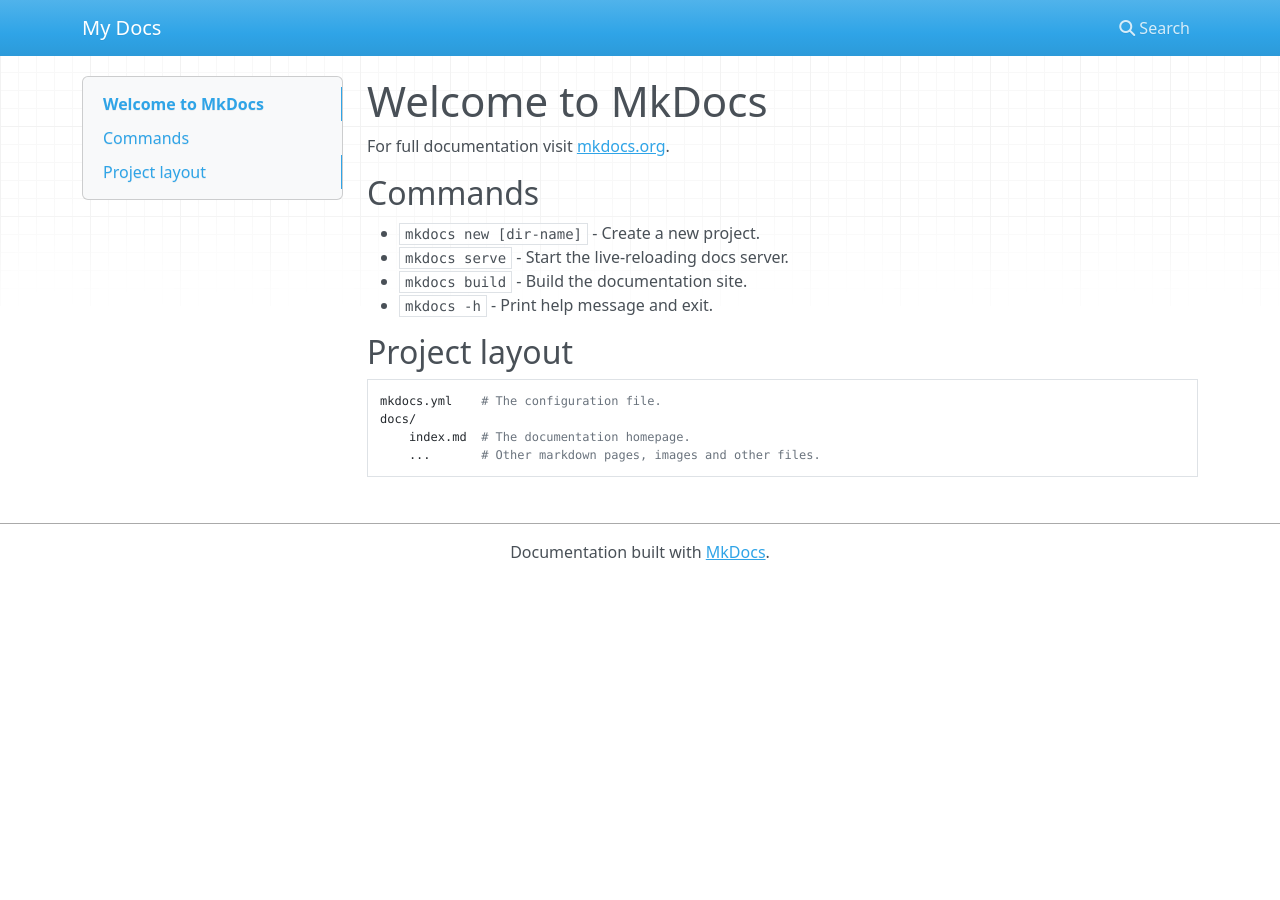
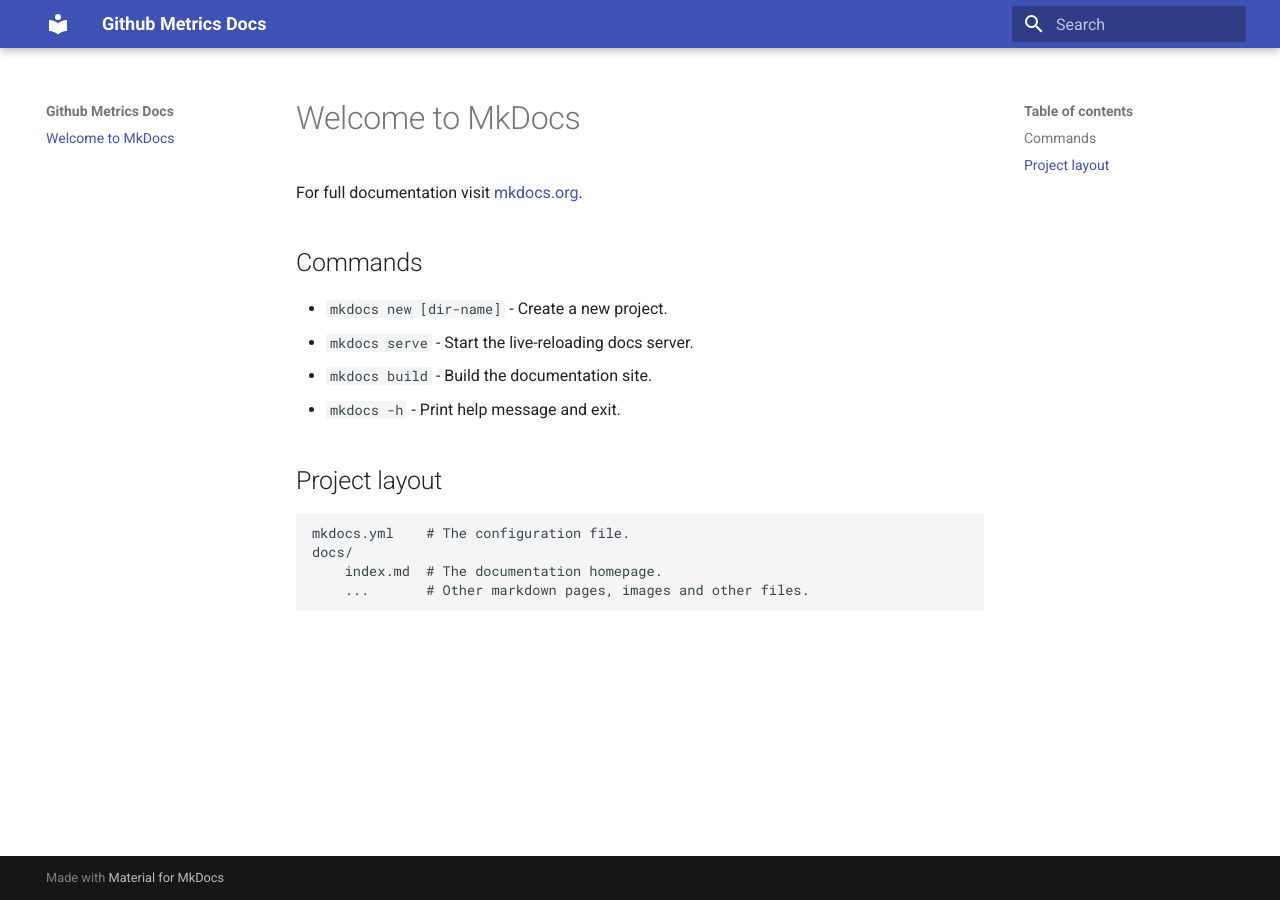
Before and after one commit to github-insights/github-insights.github.io, an MkDocs documentation site: the page built from docs/index.md, in a window 1280 px wide. Built offline with MkDocs 1.6.1 and Material for MkDocs 9.7.7, drawn with Linux system fonts in a browser that asks for light colours; nearby versions of some CDN libraries.

Commit message:
yaml update

```diff
--- a/mkdocs.yml
+++ b/mkdocs.yml
@@ -1 +1,4 @@
-site_name: My Docs
+site_name: Github Metrics Docs
+site_url: https://github-insights.github.io/docs
+theme:
+  name: material
```
